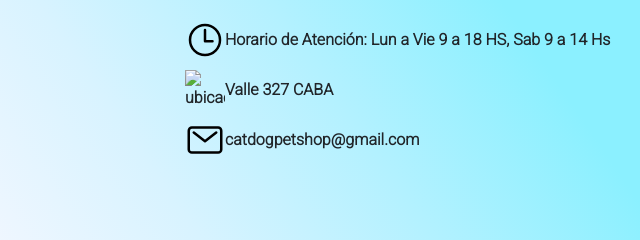
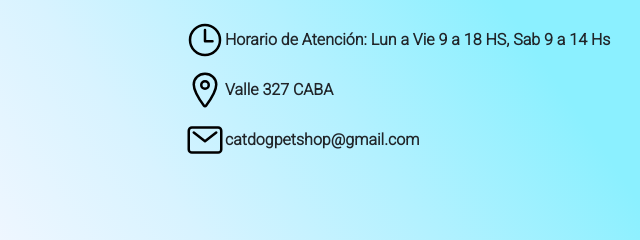
Before and after one commit to lucasnicolasi/proyectohtml, a website: page index.html in a window 1280 px wide. Shown: the part 1600-1840 px from the top of the page, 246-886 px from the left. Drawn offline with nearby package versions, Linux system fonts and the light colour scheme; the site is published under a folder, as on GitHub Pages, so addresses that start at the root find nothing.

Commit message:
Actualizado 13/12

```diff
--- a/index.html
+++ b/index.html
@@ -282,7 +282,7 @@
                                     </div>
 
                                     <div class="iconosContacto">
-                                        <img src="/multimedia/imagenes/imagenesInicio/ubicacion.svg" alt="ubicacion"
+                                        <img src="multimedia/imagenes/imagenesInicio/ubicacion.svg" alt="ubicacion"
                                             class="contactoIcon">
                                         <li>Valle 327 CABA </li>
                                     </div>
```
